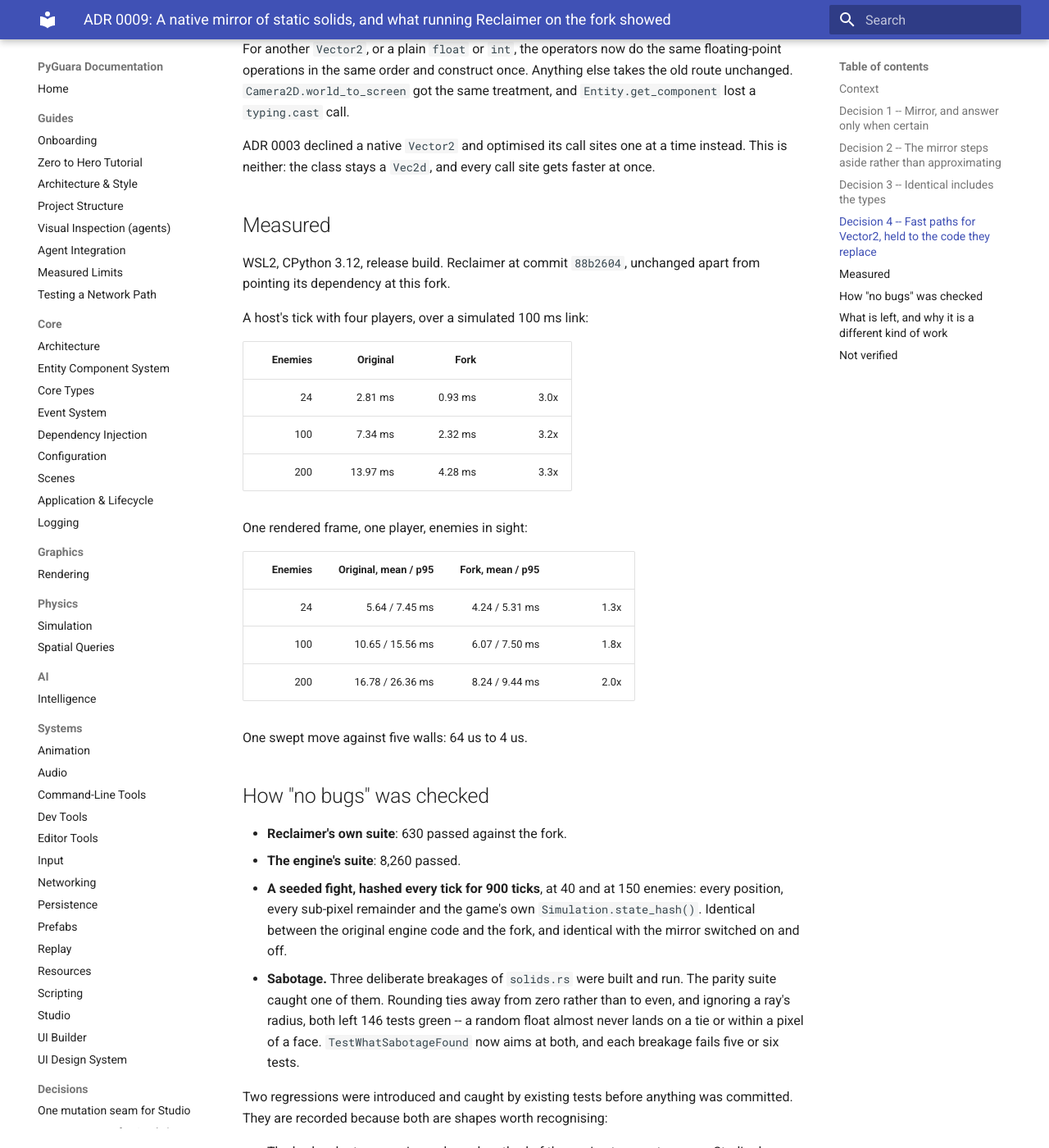
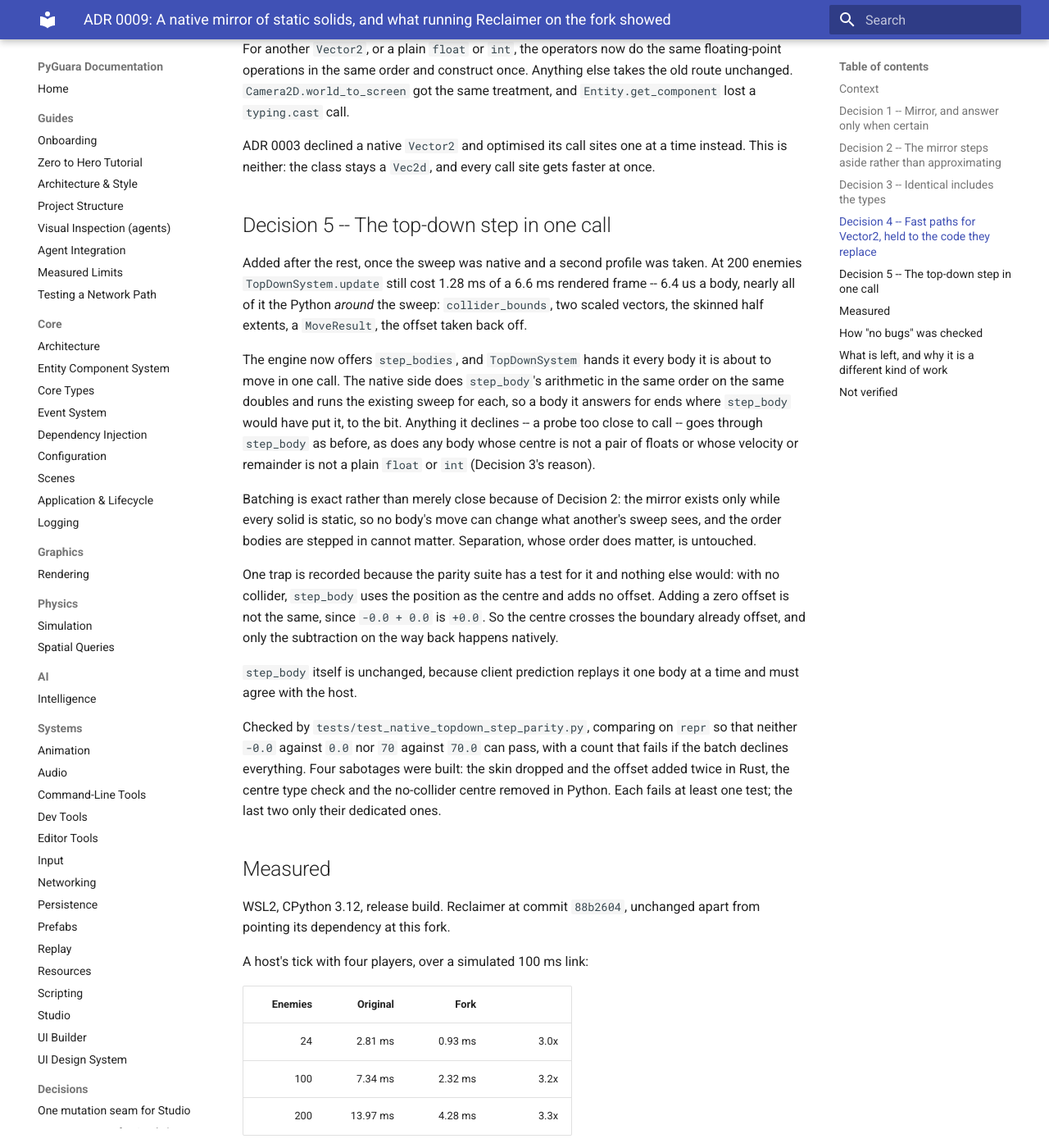
Before and after one commit to Wedeueis/pyguara, an MkDocs documentation site: the page built from docs/adr/0009-a-native-mirror-of-static-solids.md, in a window 1280 px wide and 1400 px high, scrolled down 2335 px. Shown: the whole window at 82% size. Built offline with MkDocs 1.6.1 and Material for MkDocs 9.7.7, drawn with Linux system fonts in a browser that asks for light colours; some of the changed text lies outside the part shown.

Commit message:
docs(adr): 0009 decision 5, the batched top-down step; defer batched drawing
Records the batched step with its measurements and sabotage results, and
the measurement that put the batched drawing interface behind it: at 200
enemies a draw batch could save about 1.2 ms of a 6.6 ms frame.

Co-Authored-By: Claude Opus 5.5 <noreply@anthropic.com>

```diff
--- a/docs/adr/0009-a-native-mirror-of-static-solids.md
+++ b/docs/adr/0009-a-native-mirror-of-static-solids.md
@@ -103,6 +103,44 @@ ADR 0003 declined a native `Vector2` and optimised its call sites one at
 a time instead. This is neither: the class stays a `Vec2d`, and every
 call site gets faster at once.
 
+## Decision 5 -- The top-down step in one call
+
+Added after the rest, once the sweep was native and a second profile was
+taken. At 200 enemies `TopDownSystem.update` still cost 1.28 ms of a
+6.6 ms rendered frame -- 6.4 us a body, nearly all of it the Python
+*around* the sweep: `collider_bounds`, two scaled vectors, the skinned
+half extents, a `MoveResult`, the offset taken back off.
+
+The engine now offers `step_bodies`, and `TopDownSystem` hands it every
+body it is about to move in one call. The native side does `step_body`'s
+arithmetic in the same order on the same doubles and runs the existing
+sweep for each, so a body it answers for ends where `step_body` would
+have put it, to the bit. Anything it declines -- a probe too close to
+call -- goes through `step_body` as before, as does any body whose centre
+is not a pair of floats or whose velocity or remainder is not a plain
+`float` or `int` (Decision 3's reason).
+
+Batching is exact rather than merely close because of Decision 2: the
+mirror exists only while every solid is static, so no body's move can
+change what another's sweep sees, and the order bodies are stepped in
+cannot matter. Separation, whose order does matter, is untouched.
+
+One trap is recorded because the parity suite has a test for it and
+nothing else would: with no collider, `step_body` uses the position as the
+centre and adds no offset. Adding a zero offset is not the same, since
+`-0.0 + 0.0` is `+0.0`. So the centre crosses the boundary already offset,
+and only the subtraction on the way back happens natively.
+
+`step_body` itself is unchanged, because client prediction replays it one
+body at a time and must agree with the host.
+
+Checked by `tests/test_native_topdown_step_parity.py`, comparing on
+`repr` so that neither `-0.0` against `0.0` nor `70` against `70.0` can
+pass, with a count that fails if the batch declines everything. Four
+sabotages were built: the skin dropped and the offset added twice in
+Rust, the centre type check and the no-collider centre removed in Python.
+Each fails at least one test; the last two only their dedicated ones.
+
 ## Measured
 
 WSL2, CPython 3.12, release build. Reclaimer at commit `88b2604`,
@@ -125,6 +163,22 @@ One rendered frame, one player, enemies in sight:
 | 200 | 16.78 / 26.36 ms | 8.24 / 9.44 ms | 2.0x |
 
 One swept move against five walls: 64 us to 4 us.
+
+Decision 5 alone, measured with it switched off and on in the same build
+(the host's own part of a four-player tick, and one rendered frame, one
+player, by a different harness from the tables above):
+
+| | Off | On | |
+| --- | ---: | ---: | ---: |
+| `TopDownSystem.update`, 200 enemies | 1.28 ms | 0.51 ms | 2.5x |
+| Host tick, 100 enemies, four players | 2.39 ms | 2.05 ms | 1.17x |
+| Host tick, 200 enemies, four players | 4.64 ms | 3.83 ms | 1.21x |
+| Rendered frame, 200 enemies | 6.66 ms | 6.15 ms | 1.08x |
+
+The 900-tick hash of every position, remainder and their types, at 40
+and 150 enemies and at 150 with three guests, is identical before and
+after, and every one of the 156,000 body-steps in the frame run was
+answered by the batch.
 
 ## How "no bugs" was checked
 
@@ -157,8 +211,11 @@ recognising:
 After these changes the 200-enemy frame is 53% rendering and 47%
 simulation, and what remains in each is per-entity Python:
 
-- the game's view code issuing one `draw_rect` per enemy part,
-- enemy brains and state machines,
+- the game's view code issuing one `draw_rect` per enemy part. Measured
+  since: `draw_world` is 2.6 ms of the 6.6 ms frame, about 1.5 ms of it
+  in the renderer's calls and 1.0 ms the view's own per-enemy Python, so
+  a batched drawing call alone could take back about 1.2 ms;
+- enemy brains and state machines, now the largest part of a tick;
 - a guest interpolating every replicated field of every entity each
   frame: about 2.8 ms a frame at 200 enemies under the profiler, which
   inflates it, so read that as a ranking and not a cost.
```
Also changed, not shown: .claude/decision-log.md (+18 -0 lines), project/backlog/active/next_engine_plan.md (+8 -0 lines).
